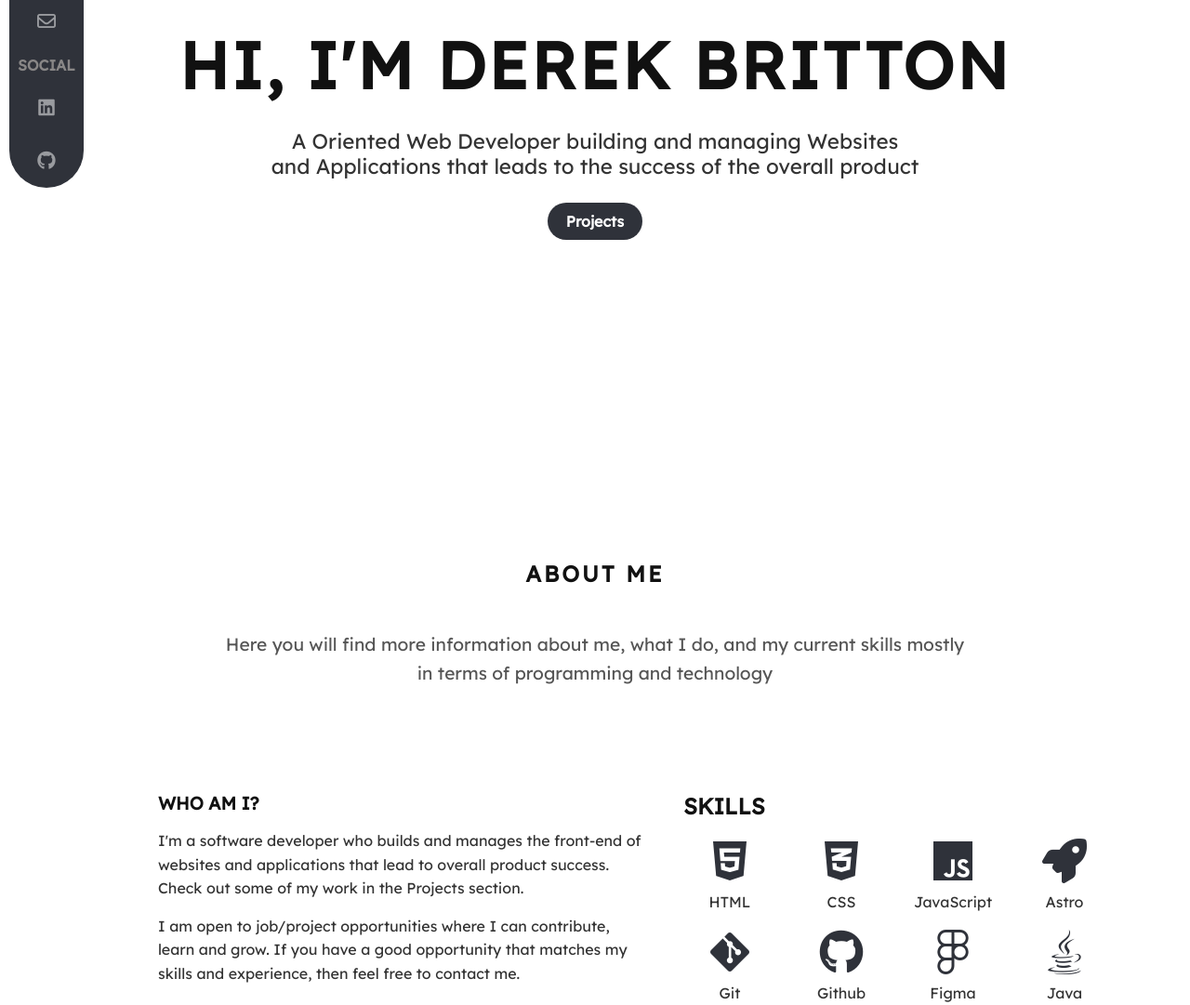
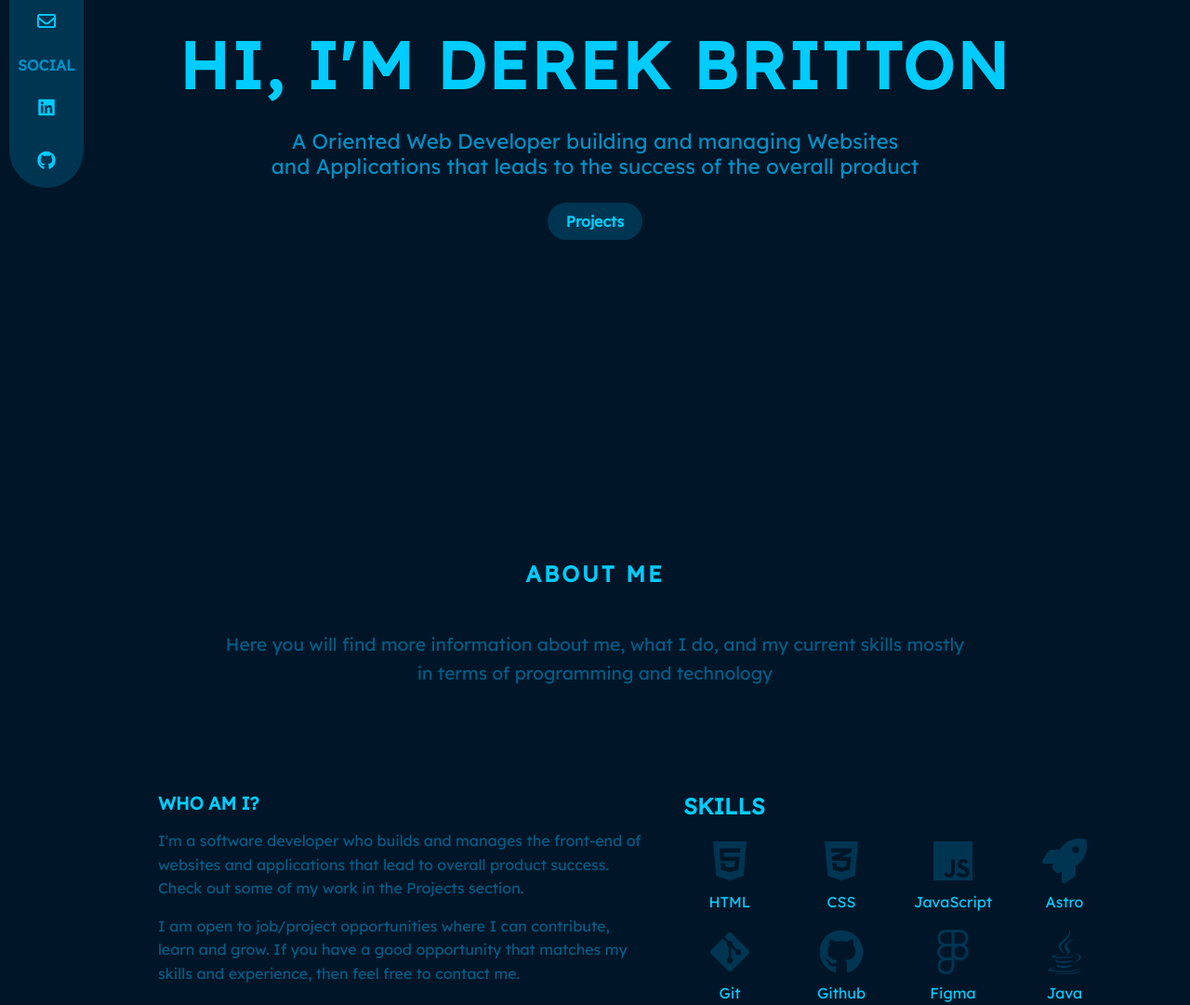
Before and after one commit to Drek003/Portafolio-v2, a plain HTML site: page index.html in a window 1280 px wide. Shown: the part 278-1359 px from the top of the page at 93% size. Drawn offline with nearby package versions, Linux system fonts and the light colour scheme; files whose address does not match are found by name.

Commit message:
Change Theme Colors

```diff
--- a/styles.css
+++ b/styles.css
@@ -1,10 +1,19 @@
 
 @import url("https://fonts.googleapis.com/css2?family=Lexend+Deca&display=swap");
 
+:root {
+  --color1: #001628;
+  --color2: #003552;
+  --color3: #005d86;
+  --color4: #008fc3;
+  --color5: #00ccff;
+}
 
 body {
   display: flex;
   height: 100%;
+  background-color: var(--color1);
+  color: var(--color5);
 }
 
 * {
@@ -40,11 +49,11 @@ body {
   text-transform: uppercase;
   letter-spacing: 3px;
   text-align: center;
-  color: #111;
+  color: var(--color5);
   font-weight: 800;
 }
 .txt1 {
-  color: #333;
+  color: var(--color4);
   font-size: 1.4rem;
   text-align: center;
   width: 100%;
@@ -52,8 +61,8 @@ body {
 }
 
 .btn {
-  background-color: #2f323a; /* Same as .main-menu background */
-  color: #fff;  /* Text color from variables */
+  background-color: var(--color2); /* Same as .main-menu background */
+  color: var(--color5);  /* Text color from variables */
   padding: 10px 20px;
   border-radius: 50px;       /* Rounded corners */
   text-decoration: none;
@@ -65,8 +74,8 @@ body {
 }
 
 .btn:hover {
-  background-color: var(--menu-item-hover-bg);
-  color: var(--menu-item-hover-color);
+  background-color: var(--color3);
+  color: var(--color1);
 }
 
 .tt2 {
@@ -78,12 +87,12 @@ body {
   text-align: center;
   margin-bottom: 1.5rem;
   position: relative;
-  color: #111;
+  color: var(--color5);
 }
 .tt2-sub {
   display: block;
   text-align: center;
-  color: #555;
+  color: var(--color3);
   font-size: 1.2rem;
   max-width: 50rem;
   margin: auto;
@@ -98,6 +107,7 @@ body {
   text-align: left;
   min-height: 20vh;
   margin-top: 40px;
+
 }
 
 .about-content {
@@ -115,7 +125,7 @@ body {
   font-size: 1.2rem;
   text-transform: uppercase;
   text-align: left;
-  color: #111;
+  color: var(--color5);
   font-weight: 800;
   margin-bottom: 1rem;
 }
@@ -153,7 +163,7 @@ body {
 
 .about-text p {
   font-size: 1rem;
-  color: #333;
+  color: var(--color3);
   margin-bottom: 15px;
   line-height: 1.6;
 }
@@ -165,7 +175,7 @@ body {
 
 .skills-content h3 {
   font-size: 1.5rem;
-  color: #111;
+  color: var(--color5);
   margin-bottom: 20px;
   text-align: left;
 }
@@ -185,13 +195,13 @@ body {
 
 .skill i {
   font-size: 3rem;
-  color: #2f323a; /* Icon color */
+  color: var(--color2); /* Icon color */
   margin-bottom: 10px;
 }
 
 .skill span {
   font-size: 1rem;
-  color: #333;
+  color: var(--color5);
 }
 
 /* Responsive Design */
@@ -213,7 +223,7 @@ body {
 
 #projects {
   padding: 30px 85px;
-  background-color: #00000009;
+
   margin: 150px;
 
 }
@@ -228,8 +238,8 @@ body {
 }
 
 .project-card {
-  background-color: #fff;
-  border: 1px solid #ddd;
+  background-color: var(--color2);
+  border: 1px solid var(--color3);
   border-radius: 8px;
   width: calc(50% - 20px); /* Cambia el ancho para que ocupe el 50% del contenedor */
   box-shadow: 0 2px 5px rgba(0, 0, 0, 0.1);
@@ -254,7 +264,7 @@ body {
 
 .project-description p {
   margin-bottom: 15px;
-  color: #333;
+  color: var(--color5);
 }
 
 @media (max-width: 992px) {
@@ -274,29 +284,30 @@ body {
   width: 100%;
   margin: 10;
   padding: 20px;
-  background-color: #fff;
-  border: 1px solid #ddd;
+  background-color: var(--color2);
   border-radius: 8px;
   box-shadow: 0 2px 5px rgba(0, 0, 0, 0.1);
   margin-top: 20px auto;
 }
 
 .contact-form .form-group {
-  margin-bottom: 15px;
+  margin-bottom: 5px;
+  padding: 5px 50px;
 }
 
 .contact-form label {
   font-size: 1rem;
-  margin: 50px 0 0 0; /* Elimina márgenes laterales y mantiene el margen inferior */
   font-weight: 600;
-  color: #333;
+  margin: 0; /* Elimina márgenes laterales y mantiene el margen inferior */
+  padding-bottom: 10px;
+  color: var(--color5);
 }
 
 .contact-form input,
 .contact-form textarea {
   width: 100%;
   padding: 10px;
-  border: 1px solid #ccc;
+  border: 1px solid var(--color3);
   border-radius: 4px;
   font-family: "Lexend Deca", sans-serif;
   font-size: 1rem;
@@ -304,7 +315,7 @@ body {
 
 .contact-form input:focus,
 .contact-form textarea:focus {
-  border-color: #2f323a;
+  border-color: var(--color4);
   outline: none;
 }
 
@@ -312,6 +323,7 @@ body {
   width: 100%;
   text-align: center;
 }
+
 
 .main-menu {
   position: fixed;
@@ -324,21 +336,12 @@ body {
   align-items: center;
   padding-top: 15px;
   border-radius: 100px; /* Bordes redondeados en la derecha */
-  background-color: #2f323a;
+  background-color: #003552;
 }
 
-/* Color Variables */
-:root {
-  --text-color: #fff;
-  --menu-item-color: rgb(188, 186, 186);
-  --menu-item-hover-bg: rgb(117, 109, 109);
-  --menu-item-hover-color: #fff;
-  --menu-header-color: rgb(137, 135, 135);
-  --tooltip-bg: rgba(0, 0, 0, 0.8);
-  --border-color: rgb(218, 147, 147);
-}
+
 .main-menu .menu-item a i {
-  color: #ffffff83;
+  color: var(--color5);
 }
 
 .logo,
@@ -377,7 +380,7 @@ body {
 }
 
 .menu-header {
-  color: var(--menu-header-color);
+  color: var(--color4);
   text-transform: uppercase;
   text-align: center;
   font-size: 16px;
@@ -388,15 +391,15 @@ body {
   cursor: pointer;
   padding: 10px 20px;
   border-radius: 50px;
-  color: var(--menu-item-color);
+  color: var(--color5);
   transition: all 0.5 ease;
 }
 
 .menu-item:hover,
 .nav-active,
 .logout:hover {
-  background: var(--menu-item-hover-bg);
-  color: var(--menu-item-hover-color);
+  background: var(--color1);
+  color: var(--color1);
   transition: 0.5s ease;
 }
 
@@ -416,7 +419,7 @@ body {
   left: 120%;
   top: 50%;
   transform: translateY(-50%);
-  background-color: var(--tooltip-bg);
+  background-color: var(--color3);
   padding: 5px 10px;
   border-radius: 5px;
   font-size: 20px;
@@ -434,7 +437,7 @@ body {
   transform: translateY(-50%);
   border-width: 5px;
   border-style: solid;
-  border-color: transparent var(--tooltip-bg) transparent transparent;
+  border-color: transparent var(--color3) transparent transparent;
   opacity: 0;
   transition: opacity 0.5s ease;
 }
```
